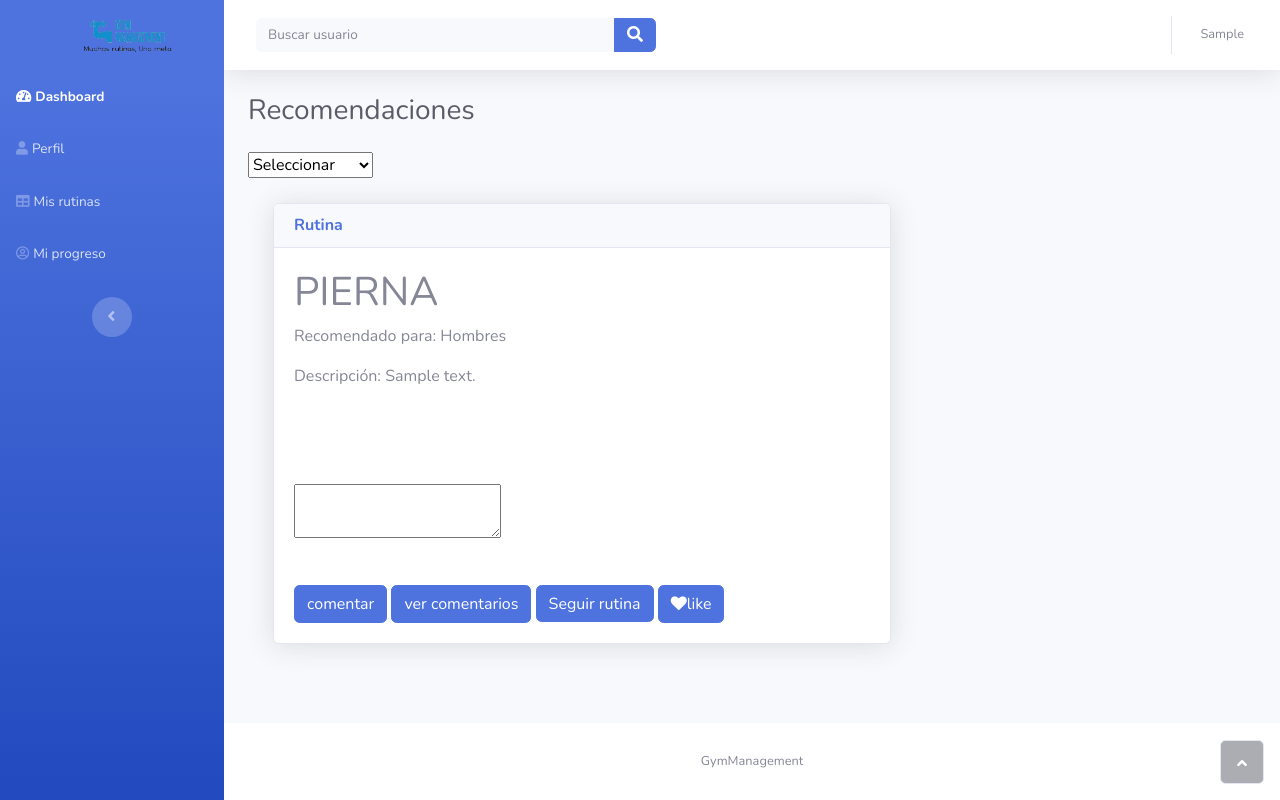
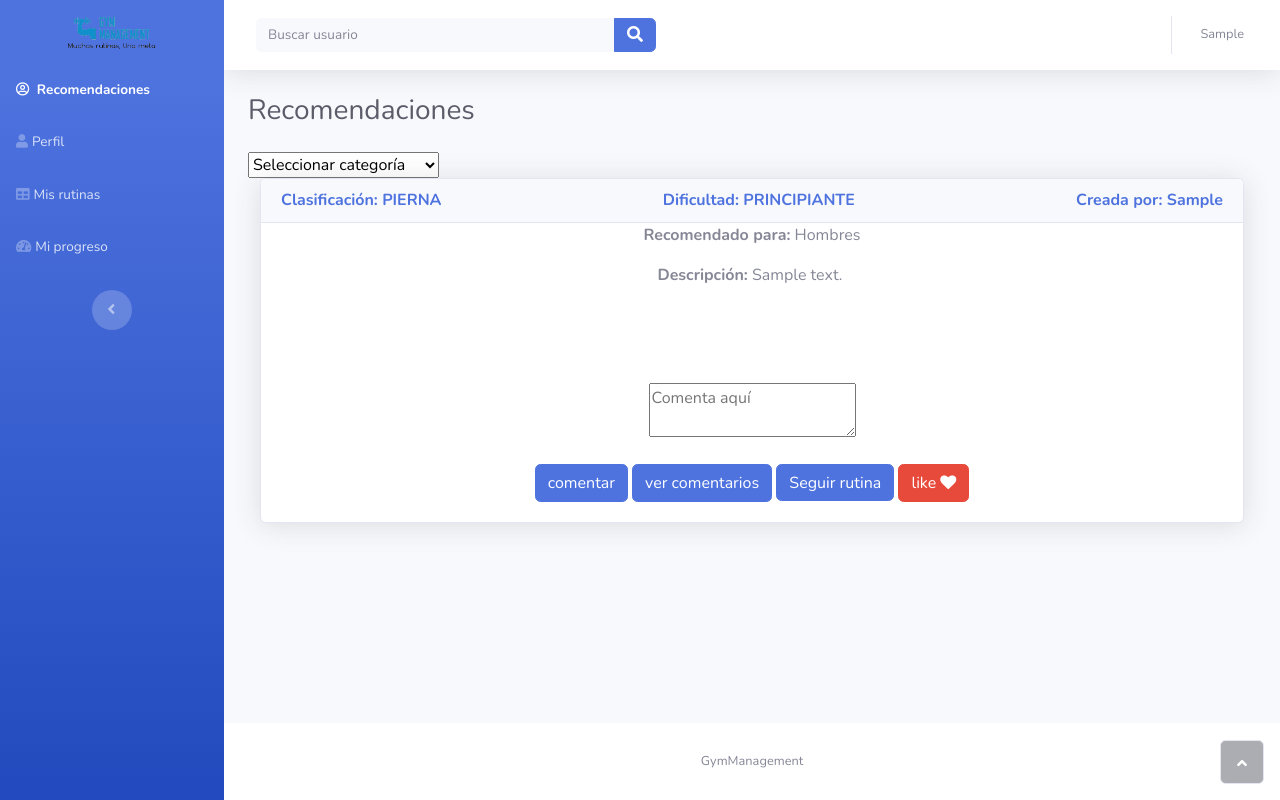
Before and after one commit to IngeSoft202110/GymManagement, a Django app: template proyecto/templates/main_view.html in a window 1280 px wide. Run offline with Django 3.2, Linux system fonts and the light colour scheme; tables that the repository leaves empty hold one stand-in row (values such as "Sample post"); the template is opened without the code that fills it: values that come from a table or form of the project are taken from there, most other values are stand-ins (such as "Sample title", 1, 10 or a date in 2020); some libraries are stand-ins or nearby versions.

Commit message:
Update main_view.html
búsqueda rutina completada
cambios del profesor realizados

```diff
--- a/proyecto/templates/main_view.html
+++ b/proyecto/templates/main_view.html
@@ -5,7 +5,7 @@
 <head>
     <meta charset="utf-8">
     <meta name="viewport" content="width=device-width, initial-scale=1.0, shrink-to-fit=no">
-    <title>Dashboard - Brand</title>
+    <title>main view</title>
     <link rel="stylesheet" href="{% static 'assets/bootstrap/css/bootstrap.min.css' %}">
     <link rel="stylesheet"
         href="https://fonts.googleapis.com/css?family=Nunito:200,200i,300,300i,400,400i,600,600i,700,700i,800,800i,900,900i">
@@ -21,22 +21,24 @@
     <div id="wrapper">
         <nav class="navbar navbar-dark align-items-start sidebar sidebar-dark accordion bg-gradient-primary p-0">
             <div class="container-fluid d-flex flex-column p-0">
-                <a class="navbar-brand d-flex justify-content-center align-items-center sidebar-brand m-0" href="#">
-                    <div class="sidebar-brand-icon rotate-n-15"></div>
-                    <div class="sidebar-brand-text mx-3"></div>
-                    <img src="{% static 'assets/img/GymManagement.png' %}" style="width: 160px;height: 64px;">
+                <a href="#">
+                    <img class="img-responsive" alt="Responsive image" src="{% static 'assets/img/GymManagement.png' %}"
+                        style="width: 160px; height: 64px;">
                 </a>
-                <hr class="sidebar-divider my-0">
+
                 <ul class="nav navbar-nav text-light" id="accordionSidebar">
-                    <li class="nav-item" role="presentation"><a class="nav-link active" href=""><i
-                                class="fas fa-tachometer-alt"></i><span>Dashboard</span></a></li>
+                    <li class="nav-item" role="presentation">
+                        <a class="nav-link active" href="#">
+                            <i class="far fa-user-circle"></i>
+                            <span>Recomendaciones</span>
+                        </a>
+                    </li>
                     <li class="nav-item" role="presentation"><a class="nav-link" href="#"><i
                                 class="fas fa-user"></i><span>Perfil</span></a></li>
                     <li class="nav-item" role="presentation"><a class="nav-link" href="#"><i
                                 class="fas fa-table"></i><span>Mis rutinas</span></a></li>
                     <li class="nav-item" role="presentation"><a class="nav-link" href="#"><i
-                                class="far fa-user-circle"></i><span>Mi progreso</span></a></li>
-                    <li class="nav-item" role="presentation"></li>
+                                class="fas fa-tachometer-alt"></i><span>Mi progreso</span></a></li>
                 </ul>
                 <div class="text-center d-none d-md-inline">
                     <button class="btn rounded-circle border-0" id="sidebarToggle" type="button"></button>
@@ -69,65 +71,6 @@
                                         </div>
                                     </form>
                                 </div>
-                            </li>
-                            <li class="nav-item dropdown no-arrow mx-1" role="presentation"></li>
-                            <li class="nav-item dropdown no-arrow mx-1" role="presentation">
-                                <div class="nav-item dropdown no-arrow"><a class="dropdown-toggle nav-link"
-                                        data-toggle="dropdown" aria-expanded="false" href="#"></a>
-                                    <div class="dropdown-menu dropdown-menu-right dropdown-list dropdown-menu-right animated--grow-in"
-                                        role="menu">
-                                        <h6 class="dropdown-header">alerts center</h6>
-                                        <a class="d-flex align-items-center dropdown-item" href="#">
-                                            <div class="dropdown-list-image mr-3"><img class="rounded-circle"
-                                                    src="/assets/img/avatars/avatar4.jpeg?h=fefb30b61c8459a66bd338b7d790c3d5">
-                                                <div class="bg-success status-indicator"></div>
-                                            </div>
-                                            <div class="font-weight-bold">
-                                                <div class="text-truncate"><span>Hi there! I am wondering if you can
-                                                        help me with a problem I've been having.</span></div>
-                                                <p class="small text-gray-500 mb-0">Emily Fowler - 58m</p>
-                                            </div>
-                                        </a>
-                                        <a class="d-flex align-items-center dropdown-item" href="#">
-                                            <div class="dropdown-list-image mr-3"><img class="rounded-circle"
-                                                    src="/assets/img/avatars/avatar2.jpeg?h=5d142be9441885f0935b84cf739d4112">
-                                                <div class="status-indicator"></div>
-                                            </div>
-                                            <div class="font-weight-bold">
-                                                <div class="text-truncate"><span>I have the photos that you ordered last
-                                                        month!</span></div>
-                                                <p class="small text-gray-500 mb-0">Jae Chun - 1d</p>
-                                            </div>
-                                        </a>
-                                        <a class="d-flex align-items-center dropdown-item" href="#">
-                                            <div class="dropdown-list-image mr-3"><img class="rounded-circle"
-                                                    src="/assets/img/avatars/avatar3.jpeg?h=c5166867f10a4e454b5b2ae8d63268b3">
-                                                <div class="bg-warning status-indicator"></div>
-                                            </div>
-                                            <div class="font-weight-bold">
-                                                <div class="text-truncate"><span>Last month's report looks great, I am
-                                                        very happy with the progress so far, keep up the good
-                                                        work!</span></div>
-                                                <p class="small text-gray-500 mb-0">Morgan Alvarez - 2d</p>
-                                            </div>
-                                        </a>
-                                        <a class="d-flex align-items-center dropdown-item" href="#">
-                                            <div class="dropdown-list-image mr-3"><img class="rounded-circle"
-                                                    src="/assets/img/avatars/avatar5.jpeg?h=35dc45edbcda6b3fc752dab2b0f082ea">
-                                                <div class="bg-success status-indicator"></div>
-                                            </div>
-                                            <div class="font-weight-bold">
-                                                <div class="text-truncate"><span>Am I a good boy? The reason I ask is
-                                                        because someone told me that people say this to all dogs, even
-                                                        if they aren't good...</span></div>
-                                                <p class="small text-gray-500 mb-0">Chicken the Dog · 2w</p>
-                                            </div>
-                                        </a><a class="text-center dropdown-item small text-gray-500" href="#">Show All
-                                            Alerts</a>
-                                    </div>
-                                </div>
-                                <div class="shadow dropdown-list dropdown-menu dropdown-menu-right"
-                                    aria-labelledby="alertsDropdown"></div>
                             </li>
                             <div class="d-none d-sm-block topbar-divider"></div>
                             <li class="nav-item dropdown no-arrow" role="presentation">
@@ -162,8 +105,8 @@
                             {% csrf_token %}
                             <select name="clasificacion" id="clasificacion">
                                 <optgroup label="filtrar por">
-                                    <option value="seleccionar">Seleccionar</option>
-                                    <option value="todas">todas</option>
+                                    <option value="seleccionar">Seleccionar categoría</option>
+                                    <option value="todas">TODAS</option>
                                     {%for tipo in clasificacion%}
                                     <option value={{tipo}}>{{tipo}}</option>
                                     {% endfor %}
@@ -175,42 +118,43 @@
                     </div>
                     <!-- Start: Chart -->
                     {%for rut in rutinas%}
-                    <div class="row col-sm-8">
-                        <div class="col-lg-12 col-xl-12" style="padding: 15px;margin: 10px;">
+                    <div class=" d-flex justify-content-center">
+                        <div class="col-lg-12 col-xl-12">
                             <div class="card shadow mb-4">
                                 <div class="card-header d-flex justify-content-between align-items-center"
                                     style="margin: 0px;">
-                                    <h6 class="text-primary font-weight-bold m-0">Rutina</h6>
+                                    <h6 class="text-primary font-weight-bold m-0"> Clasificación: {{rut.clasificacion}}
+                                    </h6>
 
+                                    <h6 class="text-primary font-weight-bold m-0">Dificultad: {{ rut.dificultad }} </a>
+                                    </h6>
+                                    <h6 class="text-primary font-weight-bold m-0">Creada por: <a
+                                            href="#">{{rut.usuario.usuario}}</a> </h6>
                                 </div>
-                                <div class="card-body">
-                                    <h1>{{rut.clasificacion}}</h1>
+
+                                <div class="text-center">
                                     {% if rut.genero == 'M' %}
-                                    <p>Recomendado para: Hombres</p>
+                                    <p><b>Recomendado para:</b> Hombres</p>
                                     {% endif %}
                                     {% if rut.genero == 'F' %}
-                                    <p>Recomendado para: Mujeres</p>
+                                    <p><b>Recomendado para:</b> Mujeres</p>
                                     {% endif %}
                                     {% if rut.genero == 'A' %}
-                                    <p>Recomendado para: Ambos</p>
+                                    <p><b>Recomendado para:</b> Hombres y Mujeres</p>
                                     {% endif %}
-                                    <p style="height: 104px;">Descripción: {{rut.descripcion}}&nbsp;</p>
-                                    </p><textarea></textarea>
+                                    <p style="height: 104px;"><b>Descripción:</b> {{rut.descripcion}}&nbsp;</p>
 
+                                    <textarea placeholder="Comenta aquí"></textarea>
 
+                                    <div class="card-body">
+                                        <button class="btn btn-primary">comentar</button>
+                                        <button class="btn btn-primary">ver comentarios</button>
+                                        <button class="btn btn-primary" type="button" style="height: 37px;">Seguir
+                                            rutina</button>
+                                        <button class="btn btn-danger" type="button">like <i
+                                                class="fa fa-heart"></i></button>
+                                    </div>
                                 </div>
-                                <div class="card-body">
-                                    <button class="btn btn-primary">comentar</button>
-                                    <button class="btn btn-primary">ver comentarios</button>
-                                    <button class="btn btn-primary" type="button" style="height: 37px;">Seguir
-                                        rutina</button>
-                                    <button class="btn btn-primary" type="button"><i
-                                            class="fa fa-heart"></i>like</button>
-
-
-
-                                </div>
-
                             </div>
                         </div>
                     </div>
```
